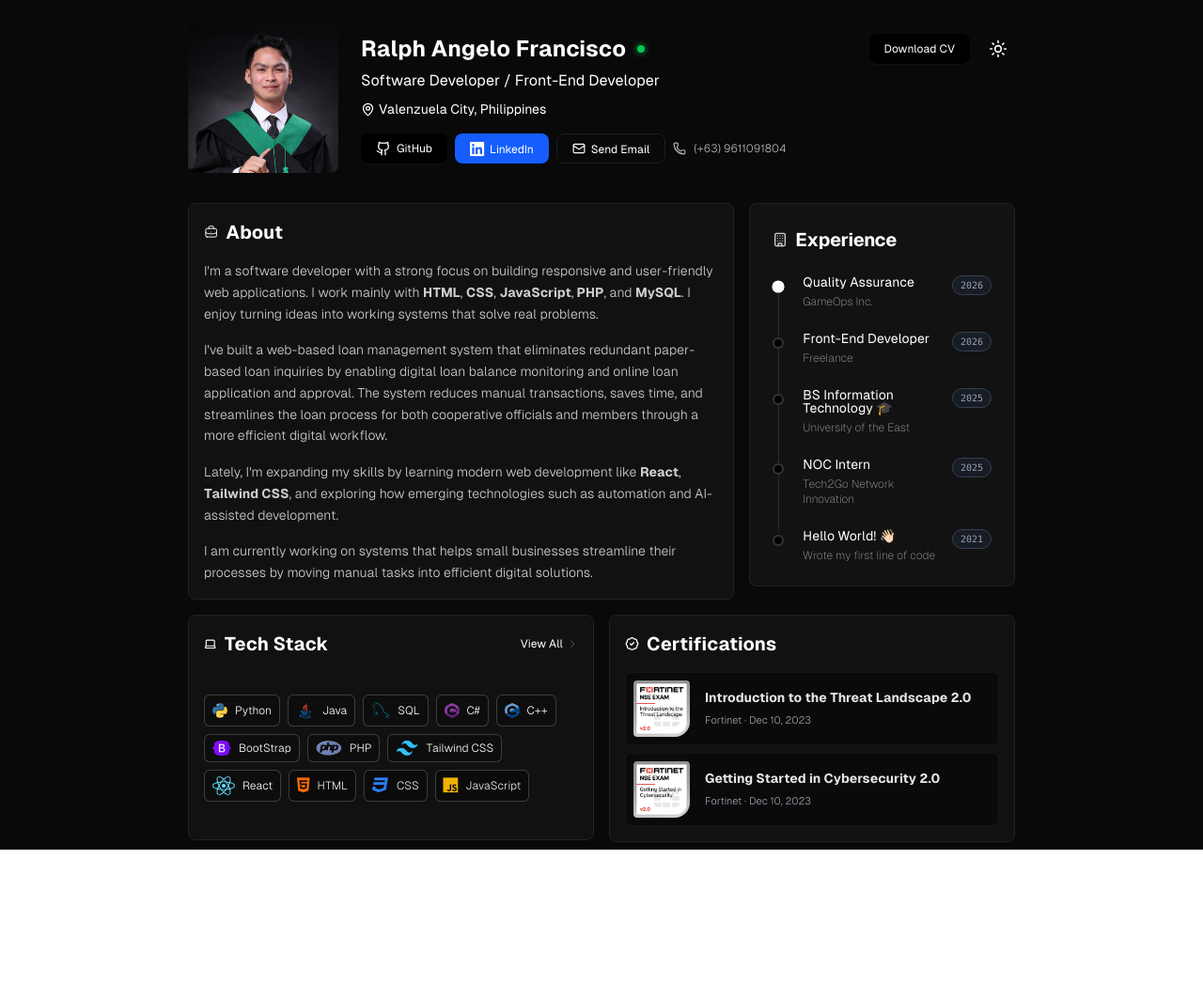
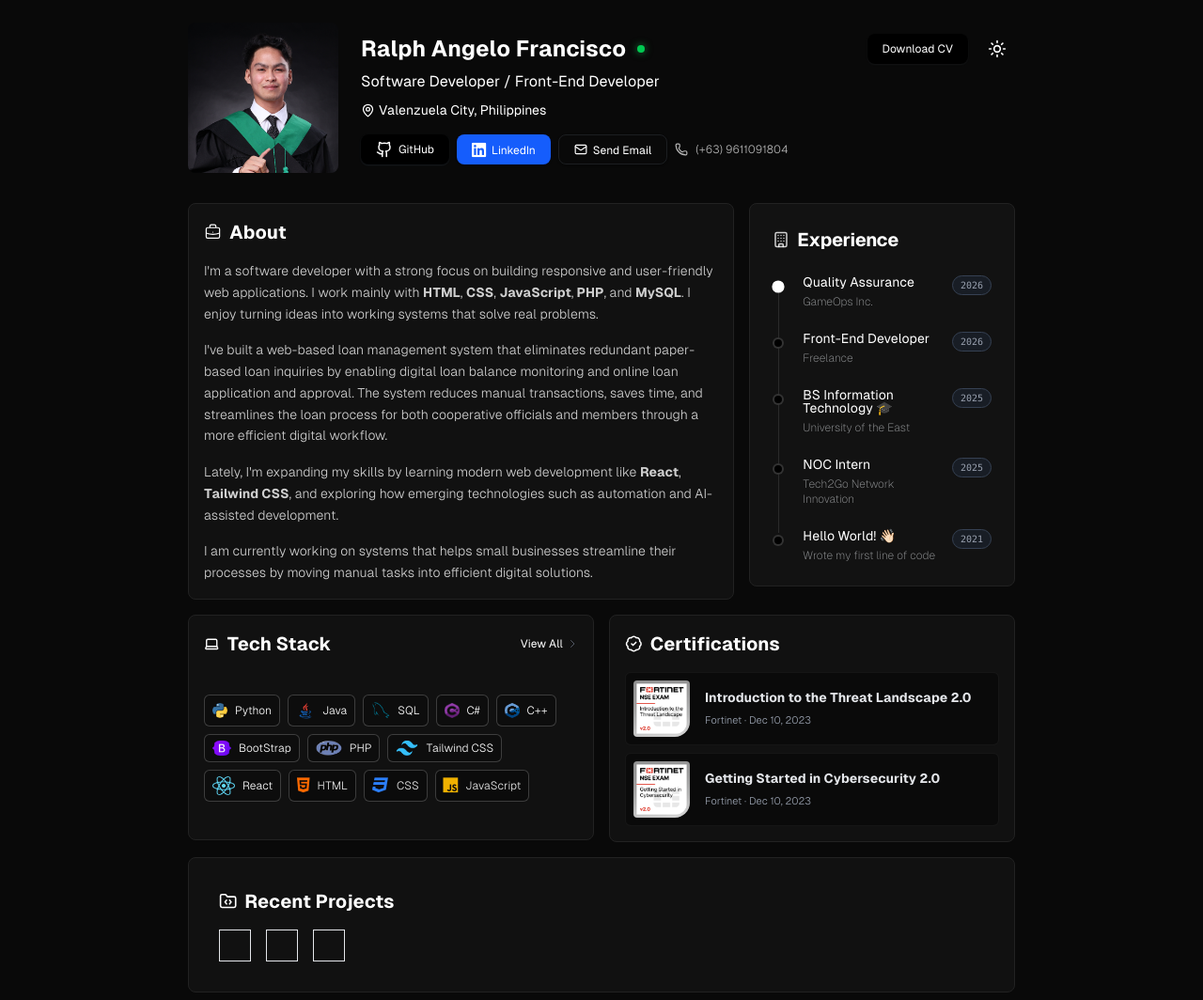
Before and after one commit to ralphfrncisco/portfolio, a React (Vite) app: page / in a window 1280 px wide. Shown: the whole page at 94% size. Before the commit the page ends 904 px from the top, so only its background shows below. Built offline with nearby package versions, Linux system fonts and the light colour scheme.

Commit message:
added project layout component

```diff
--- a/src/App.jsx
+++ b/src/App.jsx
@@ -6,6 +6,7 @@ import About from './layout/About.jsx';
 import Experience from './layout/Experience.jsx';
 import TechStack from './layout/tech-stack.jsx';
 import Certifications from './layout/Certifications.jsx';
+import Projects from './layout/Projects.jsx';
 
 function App() {
   const [darkMode, setDarkMode] = useState(true)
@@ -32,6 +33,8 @@ function App() {
             <TechStack darkMode={darkMode} />
             <Certifications darkMode={darkMode} />
           </section>
+
+          <Projects darkMode={darkMode} />
         </main>
       </div>
     </div>
--- a/src/layout/About.jsx
+++ b/src/layout/About.jsx
@@ -11,7 +11,7 @@ function About({ darkMode}) {
         }`}>
             <div className="flex-1 min-w-0">
                 <div className="flex items-center justify-between gap-2">
-                    <svg class="w-4 h-4" fill="none" stroke="currentColor" viewBox="0 0 24 24"><path stroke-linecap="round" stroke-linejoin="round" stroke-width="1.5" d="M21 13.255A23.931 23.931 0 0112 15c-3.183 0-6.22-.62-9-1.745M16 6V4a2 2 0 00-2-2h-4a2 2 0 00-2 2v2m4 6h.01M5 20h14a2 2 0 002-2V8a2 2 0 00-2-2H5a2 2 0 00-2 2v10a2 2 0 002 2z"></path></svg>
+                    <svg className="w-5 h-5" fill="none" stroke="currentColor" viewBox="0 0 24 24"><path stroke-linecap="round" stroke-linejoin="round" stroke-width="1.5" d="M21 13.255A23.931 23.931 0 0112 15c-3.183 0-6.22-.62-9-1.745M16 6V4a2 2 0 00-2-2h-4a2 2 0 00-2 2v2m4 6h.01M5 20h14a2 2 0 002-2V8a2 2 0 00-2-2H5a2 2 0 00-2 2v10a2 2 0 002 2z"></path></svg>
                     <div className="w-full flex items-center gap-3 truncate">
                         <h1 className="text-lg md:text-xl font-bold truncate">About</h1>
                     </div>
--- a/src/layout/Certifications.jsx
+++ b/src/layout/Certifications.jsx
@@ -26,7 +26,7 @@ function Certifications({darkMode}) {
         }`}>
             <div className="flex-1 min-w-0">
              <div className="flex items-center justify-between gap-2">
-                    <BadgeCheck className="w-4 h-4" />
+                    <BadgeCheck className="w-5 h-5" />
                     <div className="w-full flex items-center gap-3 truncate">
                         <h1 className="text-lg md:text-xl font-bold truncate">Certifications</h1>
                     </div>
--- a/src/layout/Experience.jsx
+++ b/src/layout/Experience.jsx
@@ -16,7 +16,7 @@ function Experience({ darkMode }) {
         darkMode ? 'bg-[#121212] border-[#222] text-white' : 'bg-white border-gray-200 text-gray-900 shadow-sm'
       }`}>
         <div className="flex items-center gap-2 mb-6">
-            <Building size={16} className = {`${darkMode ? 'text-white/80' : 'text-gray-800'}`}/>
+            <Building size={18} className = {`${darkMode ? 'text-white/80' : 'text-gray-800'}`}/>
             <h2 className="text-xl font-bold tracking-tight">Experience</h2>
         </div>
 
--- a/src/layout/Header.jsx
+++ b/src/layout/Header.jsx
@@ -45,11 +45,13 @@ function Header({ darkMode, setDarkMode }) {
 
                         <button
                             onClick={() => setDarkMode(!darkMode)}
-                            className={`p-2 rounded-full transition-colors cursor-pointer ${
-                                darkMode ? 'hover:bg-gray-400/20 text-white' : 'hover:bg-gray-400/30 text-gray-900'
+                            className={`p-2 rounded-lg transition-all duration-100 cursor-pointer border ${
+                                darkMode
+                                    ? 'border-transparent hover:border-white/20 text-white'
+                                    : 'border-transparent hover:border-black/10 hover:bg-black/5 text-gray-900'
                             }`}
                         >
-                        {darkMode ? <Sun size={20} /> : <Moon size={20} />}
+                            {darkMode ? <Sun size={20} /> : <Moon size={20} />}
                         </button>
                     </div>
 
@@ -65,19 +67,15 @@ function Header({ darkMode, setDarkMode }) {
                     <MapPin size={15} /><span className="truncate font-normal">Valenzuela City, Philippines</span>
                 </p>
 
-
-
-
-
                 <div className="flex flex-wrap items-center gap-2 mt-3 md:mt-4">
                     <a href="https://github.com/ralphfrncisco"
                         target="_blank"
                         className={`inline-flex h-7 md:h-8 items-center rounded-lg bg-black px-2.5 md:px-4
                         text-[10px] md:text-xs font-medium text-white gap-1 md:gap-1.5 whitespace-nowrap
                         transition-all hover:translate-y-[-1px] shadow-xs ${
-                            darkMode ? 'shadow-gray-500/10' : 'shadow-black/20'
+                            darkMode ? 'shadow-gray-700/30' : 'shadow-black/20'
                         }`}>
-                            <Github size={16} /><span>GitHub</span>
+                            <Github size={18} /><span>GitHub</span>
                     </a>
 
                     <a href="https://www.linkedin.com/in/ralphfrancisco/"
--- /dev/null
+++ b/src/layout/Projects.jsx
@@ -0,0 +1,33 @@
+import React from 'react'
+import { FolderCode } from 'lucide-react'
+
+function Projects({darkMode}) {
+  return (
+        <section className="p-2">
+
+        <div className={`flex items-center border rounded-lg p-4 transition-colors duration-300 ${
+            darkMode
+            ? 'bg-[#111] border-[#222] text-white'
+            : 'bg-white border-gray-200 text-gray-800 shadow-sm'
+        }`}>
+            <div className="flex-1 min-w-0 p-4">
+
+                <div className="flex items-center justify-between gap-2 ">
+                    <FolderCode className="w-5 h-5" />
+                    <div className="w-full flex items-center gap-3 truncate">
+                        <h1 className="text-lg md:text-xl font-bold truncate">Recent Projects</h1>
+                    </div>
+                </div>
+
+                <div className = "flex flex-row mt-4 space-x-4">
+                    <div className = "border border-gray-200 dark:border-gray-700 p-4"></div>
+                    <div className = "border border-gray-200 dark:border-gray-700 p-4"></div>
+                    <div className = "border border-gray-200 dark:border-gray-700 p-4"></div>
+                </div>
+            </div>
+        </div>
+    </section>
+  )
+}
+
+export default Projects;
--- a/src/layout/tech-stack.jsx
+++ b/src/layout/tech-stack.jsx
@@ -48,7 +48,7 @@ function TechStack({darkMode}) {
             <div className="flex-1 min-w-0">
                 <div className="flex items-center justify-between">
                     <div className = "flex items-center gap-2">
-                        <Laptop className="w-4 h-4" />
+                        <Laptop className="w-5 h-5" />
                         <div className="w-full flex items-center gap-3 truncate">
                             <h1 className="text-lg md:text-xl font-bold truncate">Tech Stack</h1>
                         </div>
```
